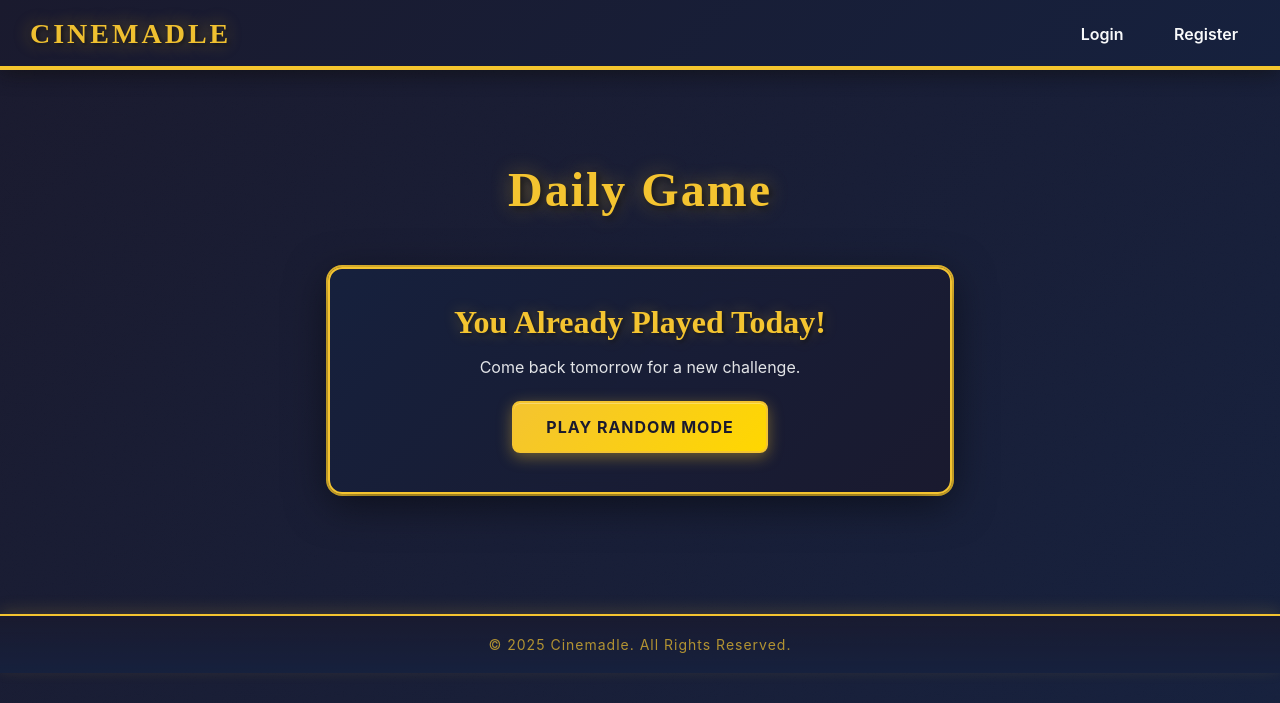
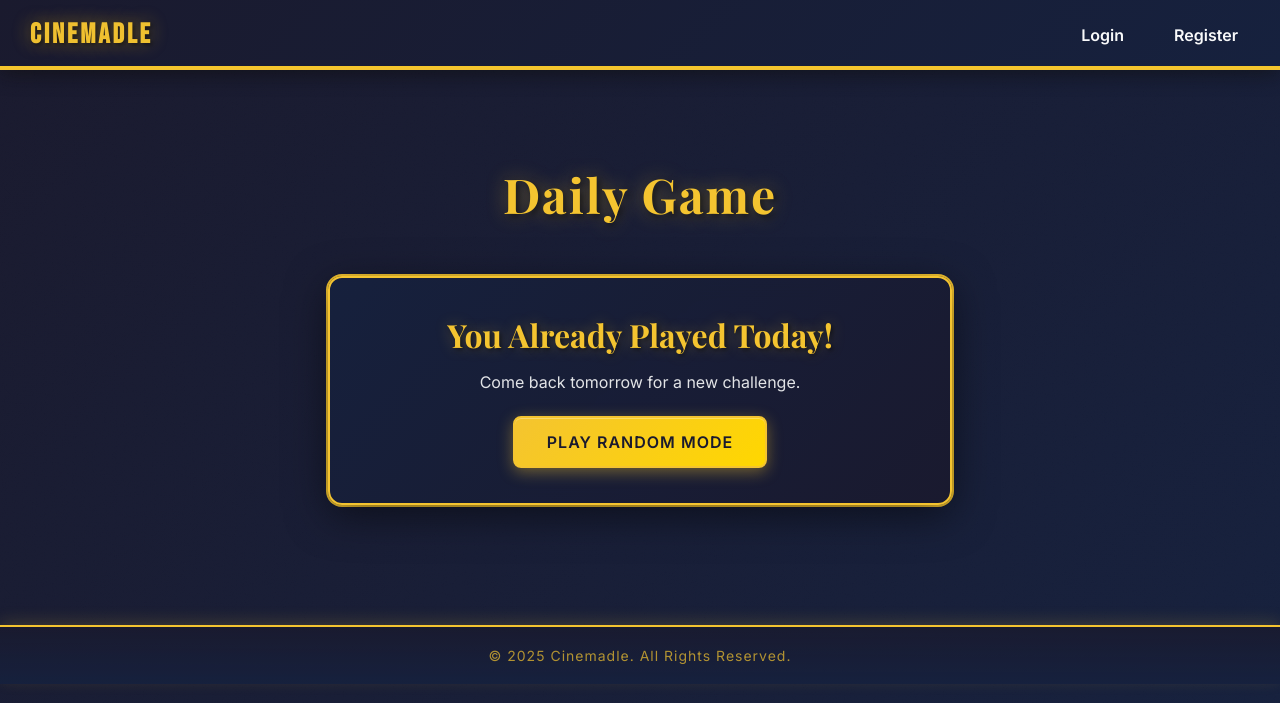
Before and after one commit to bdong516/IT490-Frontend, a PHP site: page /daily.php?already=1 in a window 1280 px wide. Shown: the top 703 px of the page. Run offline with PHP 8.4, Linux system fonts and the light colour scheme.

Commit message:
Add consistent fonts and fix random mode button to use start_game.php flow

```diff
--- a/daily.php
+++ b/daily.php
@@ -12,6 +12,9 @@ $alreadyPlayed = isset($_GET['already']) || (
 <head>
 <meta charset="UTF-8">
 <title>Cinemadle | Daily Game</title>
+<link rel="preconnect" href="https://fonts.googleapis.com">
+<link rel="preconnect" href="https://fonts.gstatic.com" crossorigin>
+<link href="https://fonts.googleapis.com/css2?family=Playfair+Display:wght@400;700&family=Bebas+Neue&family=Inter:wght@400;500;600&display=swap" rel="stylesheet">
 <link rel="stylesheet" href="css/styles.css">
 <link rel="stylesheet" href="css/game.css">
 </head>
@@ -40,7 +43,7 @@ $alreadyPlayed = isset($_GET['already']) || (
         <div class="summary-box">
             <h2>You Already Played Today!</h2>
             <p id="alreadyPlayedMessage">Come back tomorrow for a new challenge.</p>
-            <a href="random.php" class="primary-btn">Play Random Mode</a>
+            <button id="playRandomBtn" class="primary-btn">Play Random Mode</button>
         </div>
 
         <script>
@@ -53,6 +56,39 @@ $alreadyPlayed = isset($_GET['already']) || (
                 sessionStorage.removeItem("dailyAlreadyPlayedMessage");
                 sessionStorage.removeItem("dailyAlreadyPlayedDate");
             }
+
+            // Handle Play Random Mode button
+            document.getElementById("playRandomBtn").addEventListener("click", async () => {
+                let sessionID = localStorage.getItem("cinemadleSessionID");
+                if (!sessionID) {
+                    sessionID = crypto.randomUUID();
+                    localStorage.setItem("cinemadleSessionID", sessionID);
+                }
+
+                const payload = {
+                    Flag: "start_random_game",
+                    Payload: {
+                        SessionID: sessionID,
+                        Username: "<?php echo htmlspecialchars($username); ?>"
+                    }
+                };
+
+                const res = await fetch("start_game.php", {
+                    method: "POST",
+                    headers: { "Content-Type": "application/json" },
+                    body: JSON.stringify(payload)
+                });
+
+                const out = await res.json();
+
+                if (out.success && out.data.Poster) {
+                    sessionStorage.setItem("gamePosterURL", out.data.Poster);
+                }
+
+                if (out.success && out.data.Flag === "random_game_started") {
+                    window.location.href = "game.php?mode=random";
+                }
+            });
         </script>
 
     <?php else: ?>
--- a/random.php
+++ b/random.php
@@ -7,6 +7,9 @@ $username = $_SESSION['email'] ?? "guest";
 <head>
 <meta charset="UTF-8">
 <title>Cinemadle | Random Game</title>
+<link rel="preconnect" href="https://fonts.googleapis.com">
+<link rel="preconnect" href="https://fonts.gstatic.com" crossorigin>
+<link href="https://fonts.googleapis.com/css2?family=Playfair+Display:wght@400;700&family=Bebas+Neue&family=Inter:wght@400;500;600&display=swap" rel="stylesheet">
 <link rel="stylesheet" href="css/styles.css">
 <link rel="stylesheet" href="css/game.css">
 </head>
```
